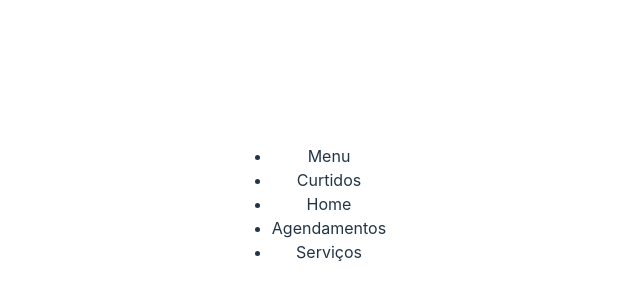
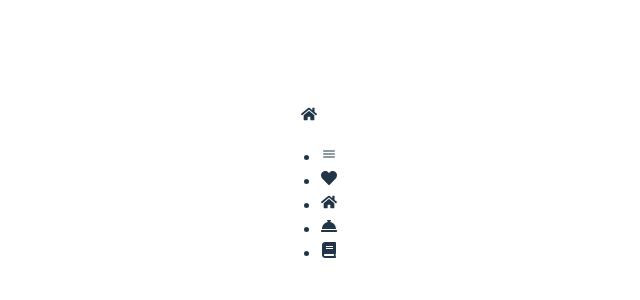
Before and after one commit to MMAbbadi/mais-ti-barbearia, a React (Vite) app: page / in a window 1280 px wide. Shown: the part 208-508 px from the top of the page, without its empty margins (331-971 px from the left). Built offline with nearby package versions, Linux system fonts and the light colour scheme.

Commit message:
Sidebar Icons

```diff
--- a/src/App.jsx
+++ b/src/App.jsx
@@ -1,14 +1,11 @@
-import { useState } from 'react'
 import './App.css'
-import SideBar from './components/SideBar'
+import Home from './components/Home'
 
 function App() {
 
   return (
     <>
-      <aside>
-        <SideBar />
-      </aside>
+      <Home />
     </>
   )
 }
--- /dev/null
+++ b/src/components/Home.jsx
@@ -0,0 +1,14 @@
+import React from 'react'
+import SideBar from './SideBar'
+
+const Home = () => {
+  return (
+    <>
+      <aside>
+        <SideBar />
+      </aside>
+    </>
+  )
+}
+
+export default Home
--- a/src/components/SideBar.jsx
+++ b/src/components/SideBar.jsx
@@ -1,5 +1,7 @@
 import React from 'react'
 import classes from './SideBar.module.css'
+import { FaHome,FaBook,FaConciergeBell,FaHeart } from "react-icons/fa";
+import { IoIosMenu } from "react-icons/io";
 
 const SideBar = () => {
   return (
@@ -7,16 +9,26 @@ const SideBar = () => {
     {/* SideBar */}
         <nav>
             <div className={classes.logo}>
-                <img src="" alt="" />
+                <FaHome />
             </div>
             <div>
                 <nav>
                     <ul>
-                        <li>Menu</li>
-                        <li>Curtidos</li>
-                        <li>Home</li>
-                        <li>Agendamentos</li>
-                        <li>Serviços</li>
+                        <li>
+                            <IoIosMenu />
+                        </li>
+                        <li>
+                            <FaHeart />
+                        </li>
+                        <li>
+                            <FaHome />
+                        </li>
+                        <li>
+                            <FaConciergeBell />
+                        </li>
+                        <li>
+                            <FaBook />
+                        </li>
                     </ul>
                 </nav>
             </div>
```
